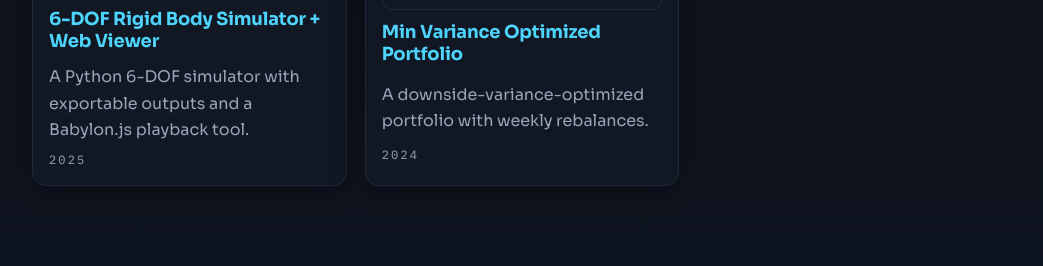
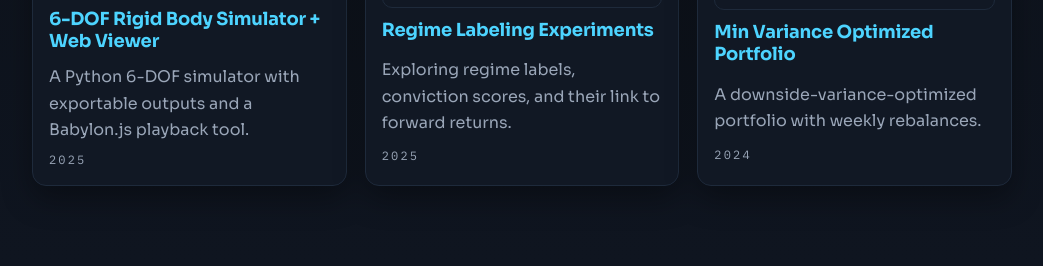
Before and after one commit to brynnj/brynnj.github.io, a Jekyll site: the page built from projects.md, in a window 1280 px wide, cut to the strip 926-1192 px from the top of the page. Shown: the whole strip, without its empty margins (118-1161 px from the left). Built offline with Jekyll 4.4.1, drawn with Linux system fonts in a browser that asks for light colours; part of the change alters nothing that is shown.

Commit message:
regime classification

```diff
--- a/_data/projects.yml
+++ b/_data/projects.yml
@@ -18,6 +18,11 @@
   link: "/projects/sixdof-sim/"
   year: "2025"
   image: "/assets/img/sixdof-sim-viewer.png"
+- title: "Regime Labeling Experiments"
+  description: "Exploring regime labels, conviction scores, and their link to forward returns."
+  link: "/projects/regime_classification/"
+  year: "2025"
+  image: "/assets/img/scatter_trend_score_vs_fwd_ret_6.png"
 - title: "Min Variance Optimized Portfolio"
   description: "A downside-variance-optimized portfolio with weekly rebalances."
   link: "/projects/risk-parity/"
--- /dev/null
+++ b/projects/regime_classification.md
@@ -0,0 +1,226 @@
+---
+layout: project
+title: "Regime Labeling Experiments"
+description: "Exploring regime labels, conviction scores, and their relationship to forward returns."
+---
+
+# Regime Labeling Experiments
+
+I've been thinking about regime labeling as a filter on trade entries for a
+long time. Almost every strategy I've worked on eventually assumes one of two
+things: that the market is trending, or that it's mean-reverting. When
+strategies struggle, it often feels less like the entry logic is broken and
+more like it's being applied in the wrong kind of market.
+
+This part of the project is an attempt to explore that idea more directly.
+Instead of trying to trade regimes outright, the goal here was to see whether
+regime structure can be defined in a reasonable way, and whether a model trained
+against that structure produces signals that line up with anything observable
+in future returns.
+
+---
+
+## Regime labels as a reference
+
+For regime definitions, I didn't invent a custom labeling scheme. I used the
+Amplitude-Based Labeler from Jonathan Shore's `tseries_patterns` library.
+
+This labeler segments price into three broad states based on realized movement:
+- sustained upward moves,
+- sustained downward moves,
+- and periods of chop / no meaningful direction.
+
+The important thing is that these regimes are defined by price actually moving,
+not by indicators crossing thresholds. That makes the labels persistent by
+construction, and much closer to how a discretionary trader might describe the
+tape in hindsight.
+
+A few caveats up front:
+- The labels are forward-looking and non-causal.
+- They're not meant to be traded directly.
+- I'm using them as a reference frame, not as an objective truth.
+
+They're best thought of as "the moves that mattered, ex-post."
+
+---
+
+## A three-state regime classifier
+
+The regime model trained on these labels is explicitly three-state, not binary:
+- `+1` for upward regimes,
+- `-1` for downward regimes,
+- `0` for neutral / choppy periods.
+
+Instead of forcing a hard decision, the model outputs a probability distribution
+across all three states at each timestep. That distribution turns out to be more
+informative than the final predicted label on its own.
+
+In particular, it lets you separate a few different questions:
+- Is the model confident at all?
+- Is it confident that the market is directional rather than choppy?
+- If directional, does it lean up or down?
+
+The trend score comes from trying to summarize those ideas into a single
+continuous value.
+
+---
+
+## Model, features, and the walk-forward setup
+
+This part is the “predictive” side of the regime experiment: take the **3-state labels** (`-1`, `0`, `+1`) from the amplitude-based labeler and train a classifier that outputs **probabilities for all three states** at each hour.
+
+### Data alignment / joining
+
+I start with two time-aligned inputs:
+
+- **Labels file:** timestamps + a discrete regime label (`-1`, `0`, `+1`).
+  These labels come from the Amplitude-Based Labeler (not my code), and they’re treated as the reference definition of “trend up / chop / trend down.”
+- **OHLCV (and indicators) file:** hourly candles with OHLCV, plus optional precomputed indicators.
+
+The key step is a **timestamp join** so the model only trains on rows where the OHLCV row and the label row refer to the same hour. If the join produces very few rows, that’s usually a timestamp cadence / timezone mismatch issue.
+
+### Feature creation
+
+Feature-wise, I tried to keep it simple and interpretable. The feature set is:
+
+1) **Core OHLCV numeric columns**
+Open, high, low, close, volume.
+
+2) **Precomputed indicator columns (recommended)**
+If the OHLCV file already includes numeric indicator columns (RSI, moving averages, BBands, etc.), I include them directly rather than re-deriving everything. In practice, this mattered a lot for performance.
+
+3) **A small set of extra, causal OHLCV-derived features**
+These are computed using rolling windows and shifts so they only use information available up to that point (no lookahead). The ones I kept were mostly “robust shape” and “participation” signals:
+- 1-bar log return
+- candle range/body fractions (wick/body proxies)
+- ATR-ish volatility (in bps)
+- Donchian-style distances to recent highs/lows (in bps)
+- simple MACD histogram + slope
+- volume spike / z-score style features
+
+After feature computation, rows with NaNs (mostly caused by rolling indicators needing warmup) get dropped so the model sees a clean matrix.
+
+### Model choice
+
+This is a **multiclass classifier** that outputs a probability vector over the three states.
+
+I mainly used a gradient-boosted tree classifier (`HistGradientBoostingClassifier`) because it tends to behave well on mixed feature sets without a ton of tuning. I also had a multinomial logistic regression option as a baseline (with standardization), but the boosted model was the primary one.
+
+The output of each fold is:
+- predicted class (`label_pred`)
+- predicted probabilities (`proba_-1`, `proba_0`, `proba_1`)
+
+Those probabilities are what later get turned into `proba_max`, the up-vs-down margin, and ultimately the trend score.
+
+### Walk-forward process (OOS probability generation)
+
+I didn’t want a single static train/test split because regimes drift, and because it’s too easy to accidentally benefit from future distribution information. So this runs as a **walk-forward** procedure:
+
+- There’s an initial **warmup block** (to ensure indicators exist and to avoid training on unstable early rows).
+- Then for each fold:
+  - train on a contiguous historical block
+  - test on the next contiguous block immediately following it
+  - roll forward by a fixed step and repeat
+
+I used an **expanding training window** in most runs, meaning the training set grows over time (more like “real life” where you keep accumulating data), but there’s also a rolling-window option.
+
+The important part: every row in `oos_regime_predictions.csv` is produced by a model that **did not train on that row** (or anything after it). That file is basically the “clean” out-of-sample probability stream that downstream analysis uses.
+
+Alongside predictions, I log fold-level metrics (accuracy, balanced accuracy, log loss) mainly as sanity checks. I don’t treat those as the main success metric — the more relevant question for this project is whether the probability stream produces anything useful when conditioned against forward returns.
+
+## Trend score: what it's trying to measure
+
+Rather than treating regime prediction as a classification problem, I focused
+on extracting a confidence-weighted signal from the model's probabilities.
+
+The trend score combines two pieces:
+
+1. Overall confidence
+   The highest probability among the three states. This captures how decisive
+   the model is, regardless of direction.
+
+2. Directional separation
+   The difference between the probabilities of the up and down states. This
+   ignores the neutral class and focuses purely on how asymmetric the
+   directional beliefs are.
+
+Multiplying these together produces an unsigned trend score that's large when:
+- the model is confident, and
+- that confidence is concentrated in one directional side rather than split or
+  dominated by neutrality.
+
+A signed version simply applies the sign of the up-minus-down probability
+difference, which allows for directional tests without changing the underlying
+magnitude.
+
+At this stage, the trend score isn't intended to be a trading signal. It's just
+a way to collapse a three-state probability vector into something easier to
+analyze.
+
+---
+
+## Diagnostics and relationships
+
+Rather than optimizing classification accuracy, I looked at how the trend score
+relates to forward returns, across multiple horizons.
+
+### Trend score vs forward return
+
+The first pass is a raw scatter: do higher scores line up with anything
+interesting later? Unsurprisingly they don't, because it's unsigned.
+
+![Trend score vs fwd return](/assets/img/scatter_trend_score_vs_fwd_ret_6.png)
+
+### Binned mean forward return
+
+Binning the score and looking at average forward returns makes broader patterns
+easier to see.
+
+![Binned mean fwd return vs trend score](/assets/img/binned_mean_fwd_ret_vs_trend_score.png)
+
+![Binned mean abs fwd return vs trend score](/assets/img/binned_mean_fwd_abs_ret_vs_trend_score.png)
+
+Across horizons, the unsigned trend score lines up much more clearly with
+absolute forward returns than with signed returns. In other words, higher scores
+do tend to indicate bigger moves.
+
+### Signed trend score (directional check)
+
+I then tried putting a sign back in to see if the model has any meaningful predictive power directionally.
+
+![Binned mean fwd return vs signed trend score](/assets/img/binned_mean_fwd_ret_vs_signed_trend.png)
+
+Pretty promising with fixed-size bins (~2500 samples each) , but looking only at fixed extreme bins surprisingly adds quite a bit of noise instead of a cleaner signal:
+
+![Binned mean fwd return vs signed trend score (fixed bins)](/assets/img/binned_mean_fwd_ret_vs_signed_trend_fixed_bins.png)
+
+---
+
+A few patterns show up fairly consistently, though I'd still treat these as
+observations rather than conclusions:
+
+- It behaves more like a volatility signal than a directional indicator.
+- Directional signal seems like it might exist, but it's pretty weak and sensitive to how it's
+  sliced.
+
+That suggests this layer is probably more useful as context or a feature in a broader model than as a primary
+entry driver.
+
+---
+
+## How this might be used
+
+Some possible uses that seem consistent with the behavior above:
+
+- Trade filtering: avoid momentum-dependent strategies when conviction is low.
+- Sizing and risk: scale size, stops, or targets based on expected move
+  magnitude.
+- Strategy gating: allow certain strategies to operate only when the regime
+  score clears a threshold. Given the noise here, I would probably prefer this as part of a metalabeling system rather than a standalone decision gate.
+- Options framing: potentially useful in an options strat depending on how realized movement compares to implied volatility.
+
+---
+
+## Next Steps
+
+There's probably a lot more that could be done than a purely price-action based
```
Also changed, not shown: assets/img/binned_mean_fwd_abs_ret_vs_trend_score.png (added), assets/img/binned_mean_fwd_ret_vs_signed_trend.png (added), assets/img/binned_mean_fwd_ret_vs_signed_trend_fixed_bins.png (added), assets/img/binned_mean_fwd_ret_vs_trend_score.png (added), assets/img/scatter_trend_score_vs_fwd_ret_6.png (added).
